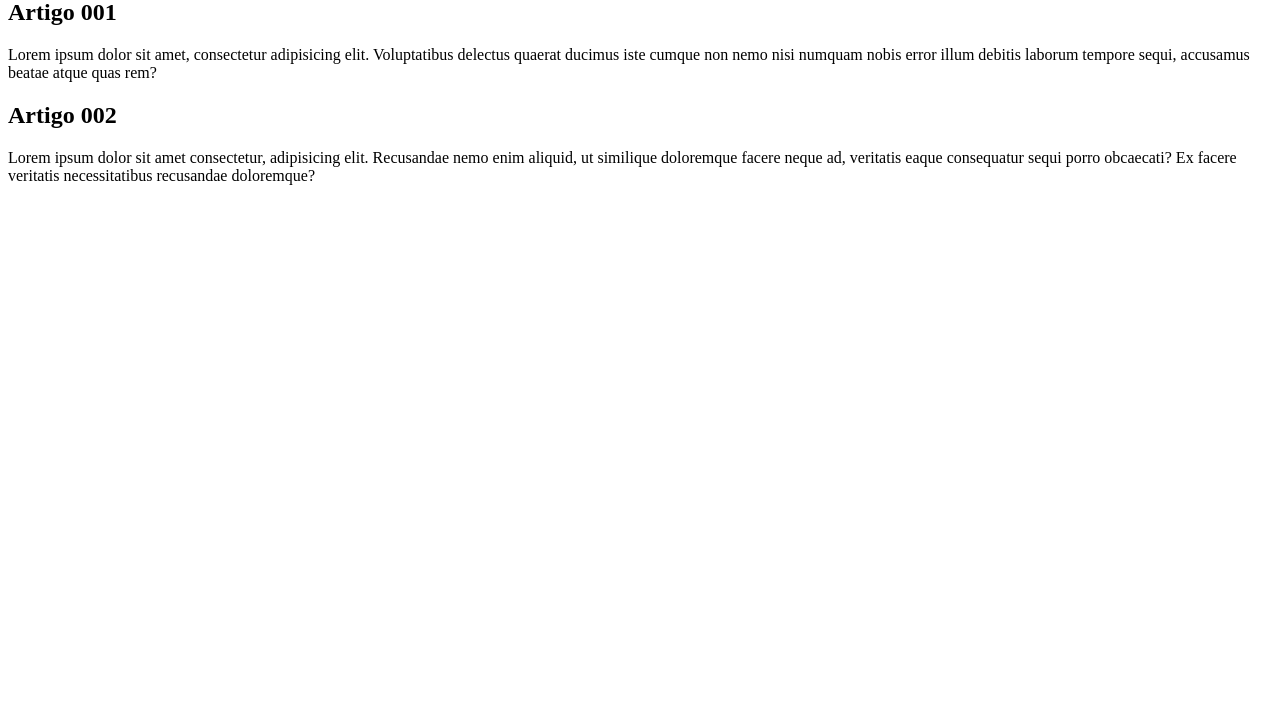
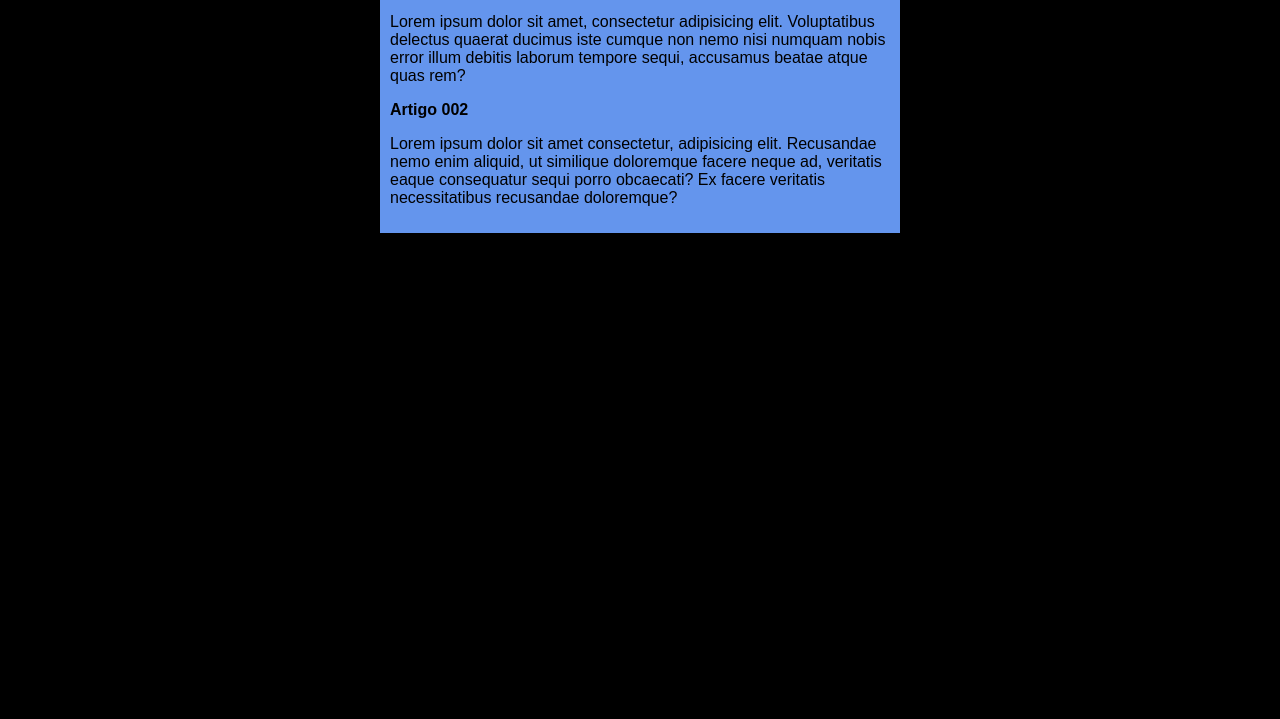
Before and after one commit to Gideoni1997/projeto-site, a plain HTML site: page index.html in a window 1280 px wide. Shown: the part 81-800 px from the top of the page. Drawn offline with Linux system fonts and the light colour scheme.

Commit message:
Iniciei o design

```diff
--- /dev/null
+++ b/estilos/style.css
@@ -0,0 +1,16 @@
+*{
+    font-family: Arial, helvetica, sans-serif;
+    font-size: 16px;
+}
+
+body {
+    background-color: black;
+}
+
+main {
+    background-color: cornflowerblue;
+    width: 500px;
+    margin: auto;
+    padding: 10px;
+    box-shadow: 3px 3px 5px black;
+}
--- a/index.html
+++ b/index.html
@@ -4,6 +4,7 @@
     <meta charset="UTF-8">
     <meta name="viewport" content="width=device-width, initial-scale=1.0">
     <title>Título do site</title>
+    <link rel="stylesheet" href="estilos/style.css">
 </head>
 <body>
     <main>
```
